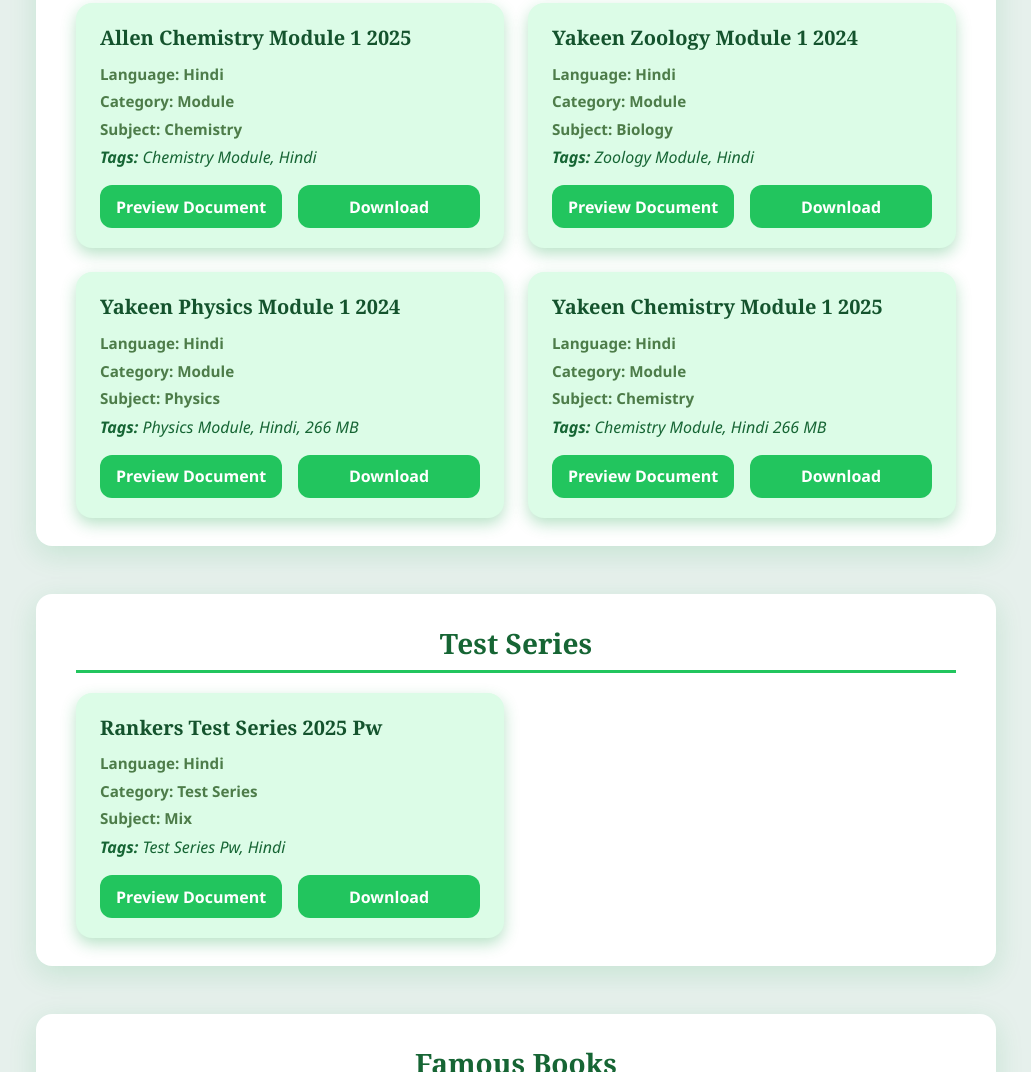
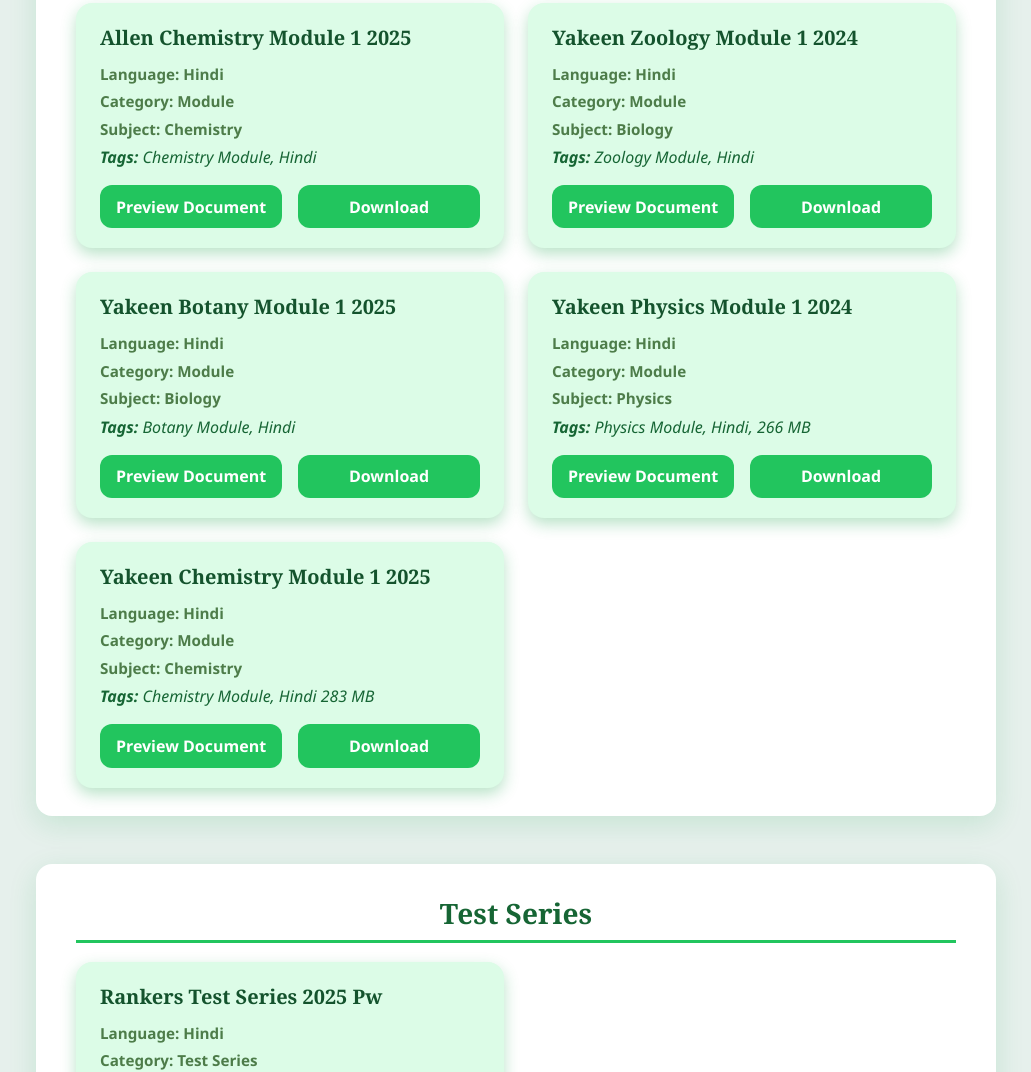
Before and after one commit to vasu0987x/Neet, a plain HTML site: page index.html in a window 1280 px wide. Shown: the part 802-1874 px from the top of the page, without its empty margins (124-1155 px from the left). Drawn offline with nearby package versions, Linux system fonts and the light colour scheme.

Commit message:
Update index.html

```diff
--- a/index.html
+++ b/index.html
@@ -348,6 +348,14 @@
         tags: ["Zoology Module", "Hindi"]
       },
       {
+        title: "Yakeen Botany Module 1 2025",
+        link: "https://drive.google.com/file/d/1JZeHq4gGCqNrb3ItoGRZKJro_zZgOtGa/view?usp=drivesdk",
+        language: "Hindi",
+        category: "Module",
+        subject: "Biology",
+        tags: ["Botany Module", "Hindi"]
+      },
+      {
         title: "Yakeen Physics Module 1 2024",
         link: "https://drive.google.com/file/d/1JRyds6WyVkcojLCWIKFheu9ckpzVpMjj/view?usp=drivesdk",
         language: "Hindi",
@@ -357,11 +365,11 @@
       },
       {
         title: "Yakeen Chemistry Module 1 2025",
-        link: "https://drive.google.com/file/d/1Ioj2sm8Wi281weSa1qvBmX9zZtSLr3oV/view?usp=drivesdk",
+        link: "https://drive.google.com/file/d/1JZ92v4BmWM4QFK3QmvqLac4upQ84WOMO/view?usp=drivesdk",
         language: "Hindi",
         category: "Module",
         subject: "Chemistry",
-        tags: ["Chemistry Module", "Hindi 266 MB"]
+        tags: ["Chemistry Module", "Hindi 283 MB"]
       },
 
       {
```
